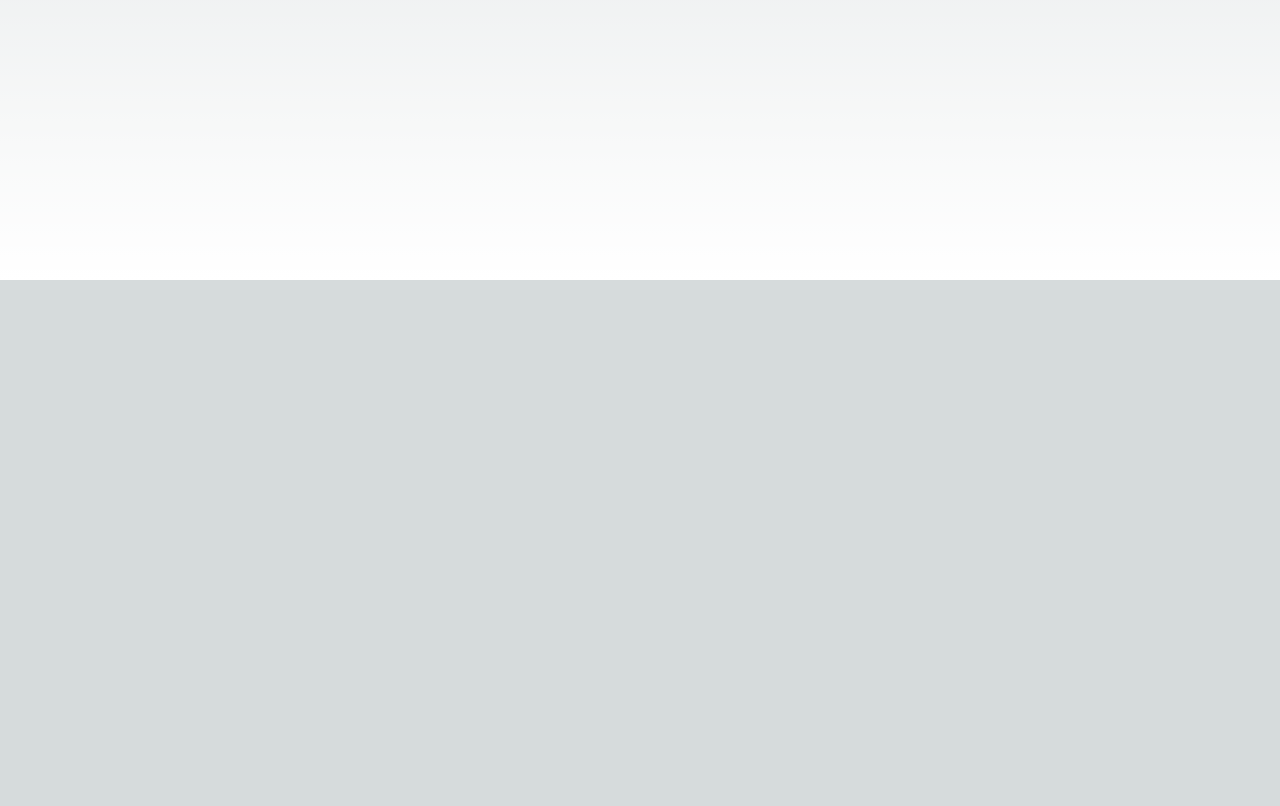
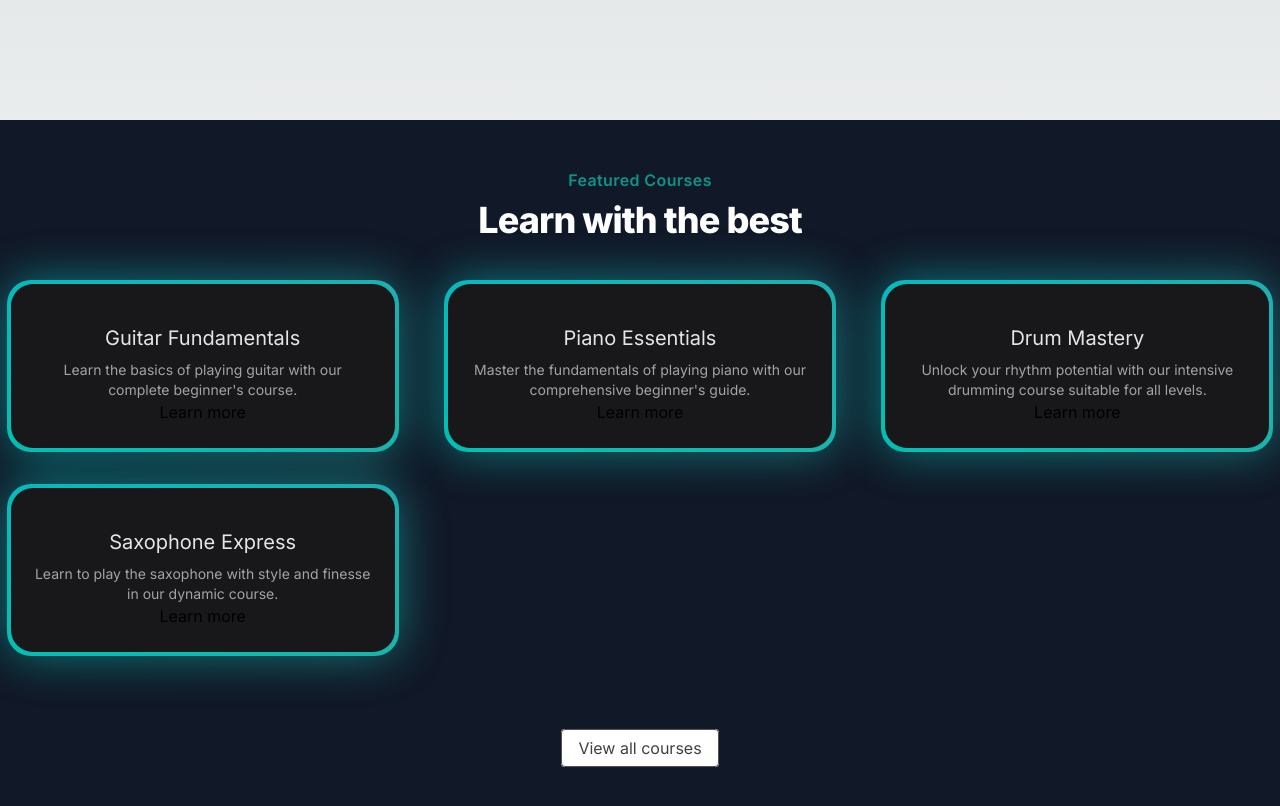
Before and after one commit to 119kanika/Teach-Me, a Next.js app: page / in a window 1280 px wide. Shown: the part 520-1326 px from the top of the page. Before the commit the page ends 800 px from the top, so only its background shows below. Built offline with nearby package versions, Linux system fonts and the light colour scheme.

Commit message:
featured-courses

```diff
--- a/src/app/page.tsx
+++ b/src/app/page.tsx
@@ -1,9 +1,11 @@
+import FeaturedCourses from "@/components/FeaturedCourses";
 import HeroSection from "@/components/HeroSection";
 
 export default function Home() {
   return (
     <main className="min-h-screen bg-black/1 antialiased bg-grid-white/[0.02]">
       <HeroSection/>
+      <FeaturedCourses/>
     </main>
   );
 }
--- /dev/null
+++ b/src/components/FeaturedCourses.tsx
@@ -0,0 +1,57 @@
+"use client"
+
+import courseData from '../data/music_courses.json'
+import Link from 'next/link'
+import { BackgroundGradient } from './ui/background-gradient'
+
+interface Course {
+    id: number,
+    title: string,
+    slug: string,
+    description: string,
+    price: number,
+    instructor: string,
+    isFeatured: boolean,
+}
+
+function FeaturedCourses() {
+
+    const featuredCourses = courseData.courses.filter((course: Course) => course.isFeatured)
+
+    return (
+        <div className='py-12 bg-gray-900'>
+            <div className='text-center'>
+                <h2 className='text-base text-teal-600 font-semibold tracking-wide'>
+                    Featured Courses
+                </h2>
+                <p className='mt-2 text-3xl leading-8 font-extrabold tracking-tight text-white sm:text-4xl'>
+                    Learn with the best
+                </p>
+            </div>
+            <div className='mt-10'>
+                <div className='grid grid-cols-1 sm:grid-cols-2 lg:grid-cols-3 gap-8 justify-content'>
+                    {
+                        featuredCourses.map((course: Course) => (
+                            <div key={course.id} className='flex justify-center'>
+                                <BackgroundGradient className='flex flex-col rounded-[22px] bg-white dark:bg-zinc-900 overflow-hidden h-full max-w-sm'>
+                                    <div className='p-4 sm:p-6 flex flex-col items-center text-center flex-grow'>
+                                        <p className='text-lg sm:text-xl text-black mt-4 mb-2 dark:text-neutral-200'>{course.title}</p>
+                                        <p className='text-sm text-neutral-600 dark:text-neutral-400 flex-grow'>{course.description}</p>
+                                        <Link href={`/courses/${course.slug}`}>Learn more</Link>
+                                    </div>
+                                </BackgroundGradient>
+                            </div>
+                        ))
+                    }
+                </div>
+            </div>
+            <div className='text-center mt-20'>
+                <Link href="/courses" className='px-4 py-2 rounded border border-neutral-600 text-neutral-700 bg-white hover:bg-gray-100 transition duration-200'>
+                    View all courses
+                </Link>
+            </div>
+        </div>
+    )
+}
+
+export default FeaturedCourses
--- /dev/null
+++ b/src/components/ui/background-gradient.tsx
@@ -0,0 +1,72 @@
+import { cn } from "@/utils/cn";
+import React from "react";
+import { motion } from "framer-motion";
+
+export const BackgroundGradient = ({
+  children,
+  className,
+  containerClassName,
+  animate = true,
+}: {
+  children?: React.ReactNode;
+  className?: string;
+  containerClassName?: string;
+  animate?: boolean;
+}) => {
+  const variants = {
+    initial: {
+      backgroundPosition: "0 50%",
+    },
+    animate: {
+      backgroundPosition: ["0, 50%", "100% 50%", "0 50%"],
+    },
+  };
+  return (
+    <div className={cn("relative p-[4px] group", containerClassName)}>
+      <motion.div
+        variants={animate ? variants : undefined}
+        initial={animate ? "initial" : undefined}
+        animate={animate ? "animate" : undefined}
+        transition={
+          animate
+            ? {
+                duration: 5,
+                repeat: Infinity,
+                repeatType: "reverse",
+              }
+            : undefined
+        }
+        style={{
+          backgroundSize: animate ? "400% 400%" : undefined,
+        }}
+        className={cn(
+          "absolute inset-0 rounded-3xl z-[1] opacity-60 group-hover:opacity-100 blur-xl  transition duration-500 will-change-transform",
+          " bg-[radial-gradient(circle_farthest-side_at_0_100%,#00ccb1,transparent),radial-gradient(circle_farthest-side_at_100%_0,#7b61ff,transparent),radial-gradient(circle_farthest-side_at_100%_100%,#ffc414,transparent),radial-gradient(circle_farthest-side_at_0_0,#1ca0fb,#141316)]"
+        )}
+      />
+      <motion.div
+        variants={animate ? variants : undefined}
+        initial={animate ? "initial" : undefined}
+        animate={animate ? "animate" : undefined}
+        transition={
+          animate
+            ? {
+                duration: 5,
+                repeat: Infinity,
+                repeatType: "reverse",
+              }
+            : undefined
+        }
+        style={{
+          backgroundSize: animate ? "400% 400%" : undefined,
+        }}
+        className={cn(
+          "absolute inset-0 rounded-3xl z-[1] will-change-transform",
+          "bg-[radial-gradient(circle_farthest-side_at_0_100%,#00ccb1,transparent),radial-gradient(circle_farthest-side_at_100%_0,#7b61ff,transparent),radial-gradient(circle_farthest-side_at_100%_100%,#ffc414,transparent),radial-gradient(circle_farthest-side_at_0_0,#1ca0fb,#141316)]"
+        )}
+      />
+
+      <div className={cn("relative z-10", className)}>{children}</div>
+    </div>
+  );
+};
```
